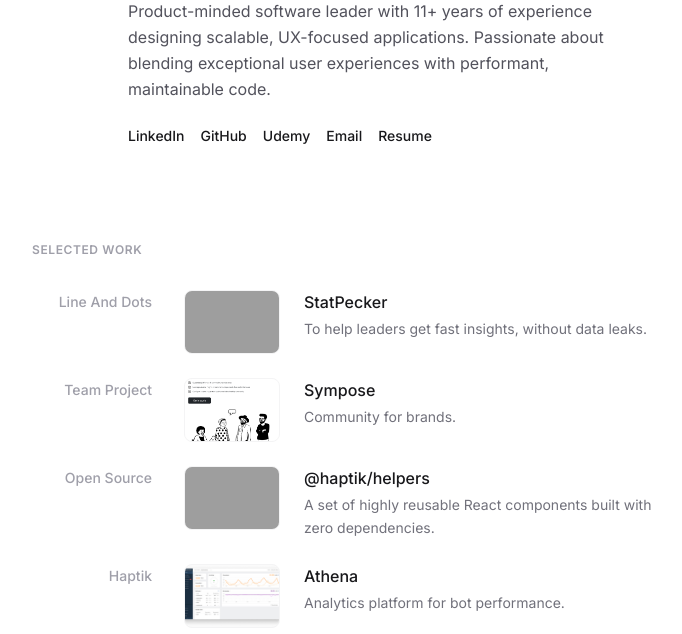
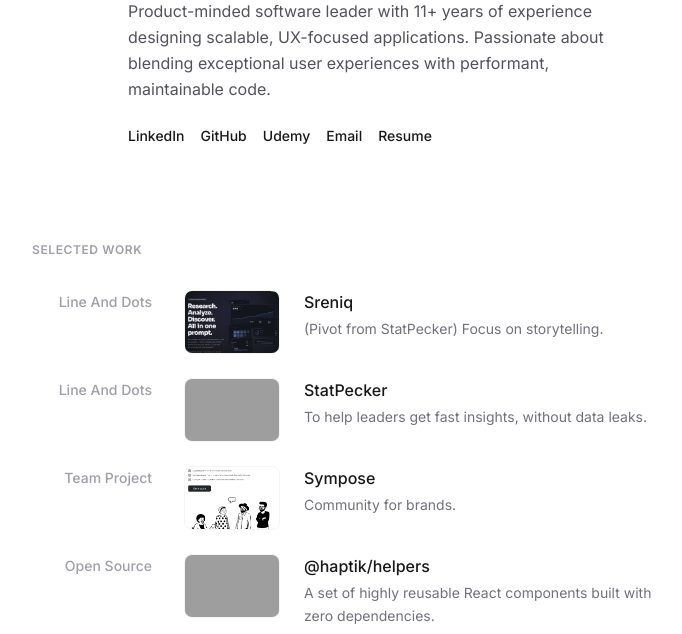
Before and after one commit to gopal-virtual/pastWork, a website: page index.html in a window 1280 px wide. Shown: the part 166-800 px from the top of the page, without its empty margins (296-978 px from the left). Drawn offline with Linux system fonts and the light colour scheme; grey boxes are pictures that could not be loaded.

Commit message:
add: sreniq

```diff
--- a/index.html
+++ b/index.html
@@ -58,6 +58,24 @@
 
         <section id="projects" class="space-y-6">
             <h2 class="text-xs font-semibold uppercase tracking-wider text-zinc-400 mb-8">Selected Work</h2>
+
+            <!-- Sreniq -->
+            <div class="group relative grid grid-cols-1 sm:grid-cols-[120px_1fr] gap-2 sm:gap-8 items-start">
+                <span class="text-sm text-zinc-400 font-medium sm:text-right pt-0.5">Line And Dots</span>
+                <div class="flex gap-6 items-start">
+                    <img src="assets/images/thumb-sreniq.png" alt="Sreniq"
+                        class="w-20 h-14 sm:w-24 sm:h-16 rounded-lg border border-zinc-100 object-cover bg-zinc-50 shrink-0" />
+                    <div class="flex flex-col space-y-1">
+                        <h3
+                            class="font-medium text-zinc-900 group-hover:underline underline-offset-4 decoration-zinc-300">
+                            <a href="https://www.sreniq.com/" target="_blank"
+                                class="after:absolute after:inset-0">Sreniq</a>
+                        </h3>
+                        <p class="text-sm text-zinc-500 leading-relaxed">(Pivot from StatPecker) Focus on storytelling.
+                        </p>
+                    </div>
+                </div>
+            </div>
 
             <!-- StatPecker -->
             <div class="group relative grid grid-cols-1 sm:grid-cols-[120px_1fr] gap-2 sm:gap-8 items-start">
```
Also changed, not shown: assets/images/thumb-sreniq.png (added).
